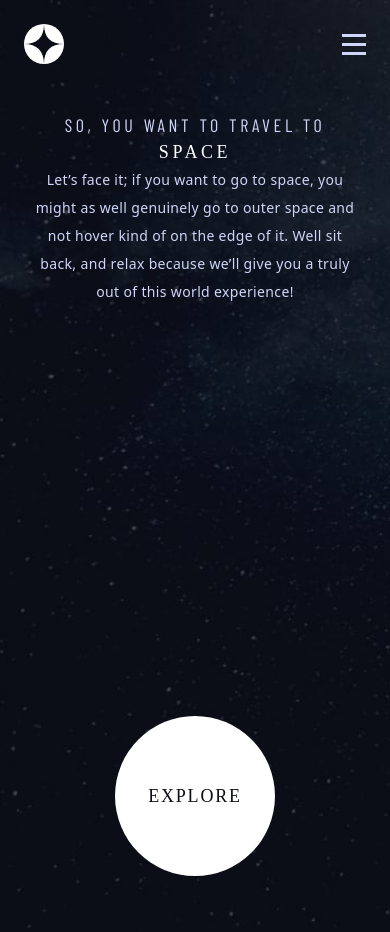
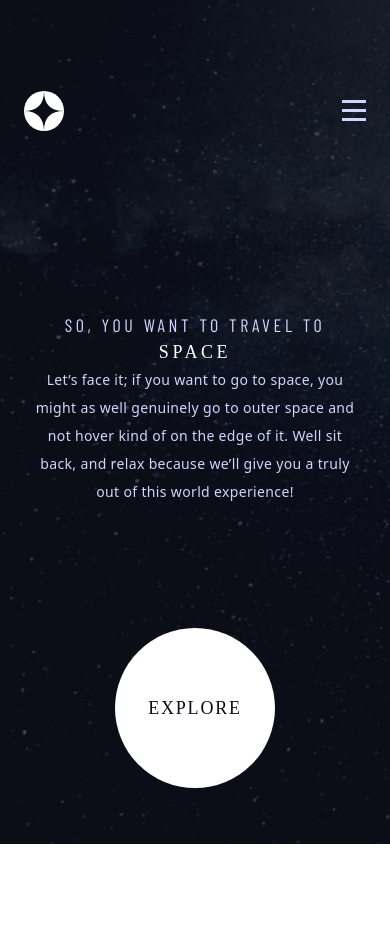
Before and after one commit to Sana-Shabeel/space-tourism-ts, a React (Vite) app: page / in a window 390 px wide. After the commit the page ends 844 px from the top, so only its background shows below. Built offline with nearby package versions, Linux system fonts and the light colour scheme; a web font is replaced by a local one.

Commit message:
fix layout for tablet view

```diff
--- a/src/pages/Homepage.tsx
+++ b/src/pages/Homepage.tsx
@@ -3,10 +3,10 @@ import Navbar from "../components/Navbar";
 
 const Landing = () => {
   return (
-    <section className="min-h-screen  bg-home-page-mobile bg-cover bg-center text-lightBlue sm:bg-home-page-tablet lg:bg-home-page-desktop ">
+    <section className="grid min-h-screen grid-rows-home  bg-home-page-mobile bg-cover bg-center text-lightBlue sm:bg-home-page-tablet lg:bg-home-page-desktop ">
       <Navbar />
-      <div className="flex min-h-screen flex-col ">
-        <div className="m-auto mt-6 w-80 md:w-3/5">
+      <div className="flex h-full flex-col pt-6 ">
+        <div className="m-auto w-80 md:w-3/5">
           <h1 className="text-center font-barlowCond text-fs400 tracking-h1space">
             SO, YOU WANT TO TRAVEL TO{" "}
             <span className="block font-bellefair text-fs750 text-white md:text-fs900">
```
